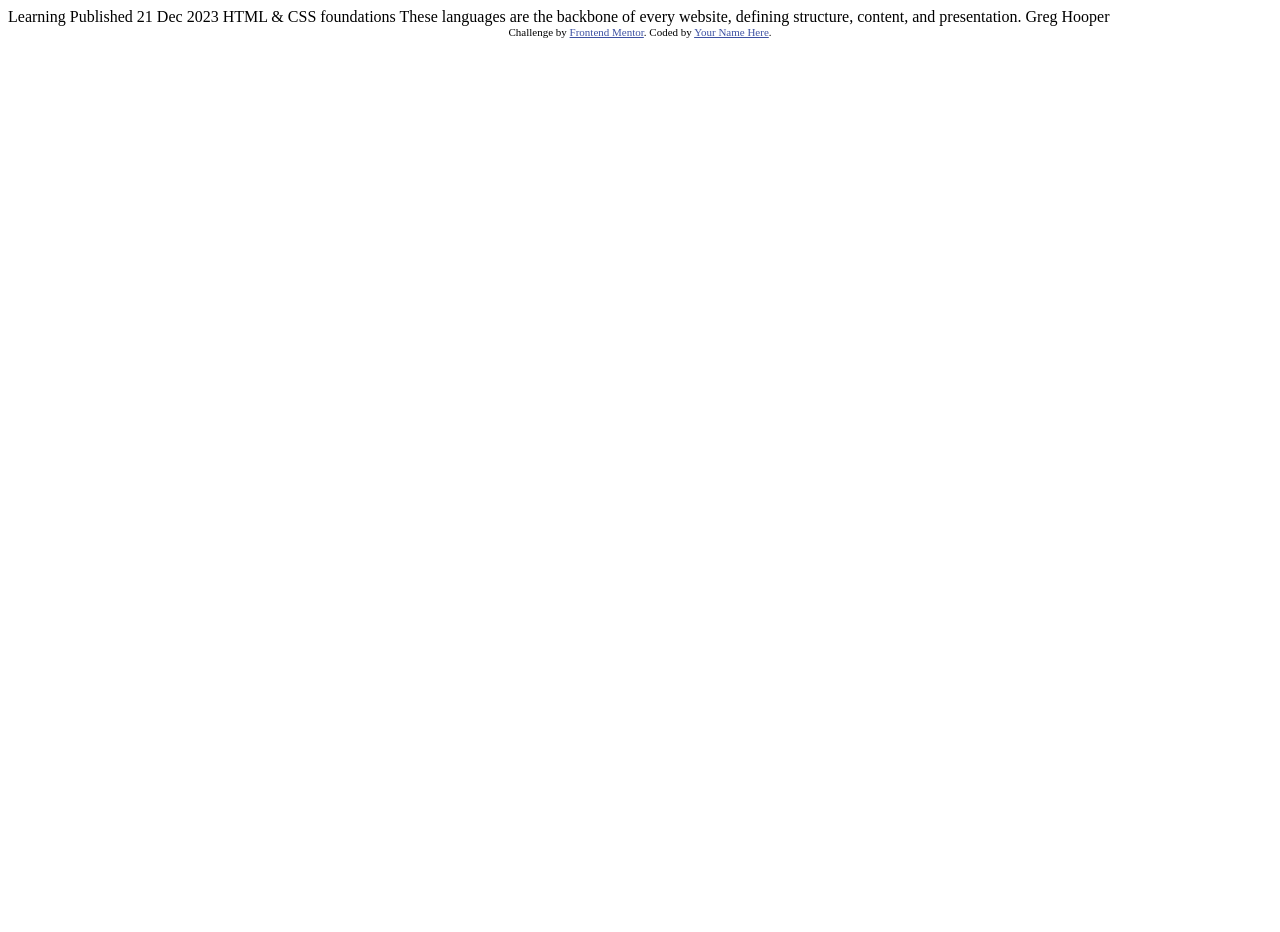
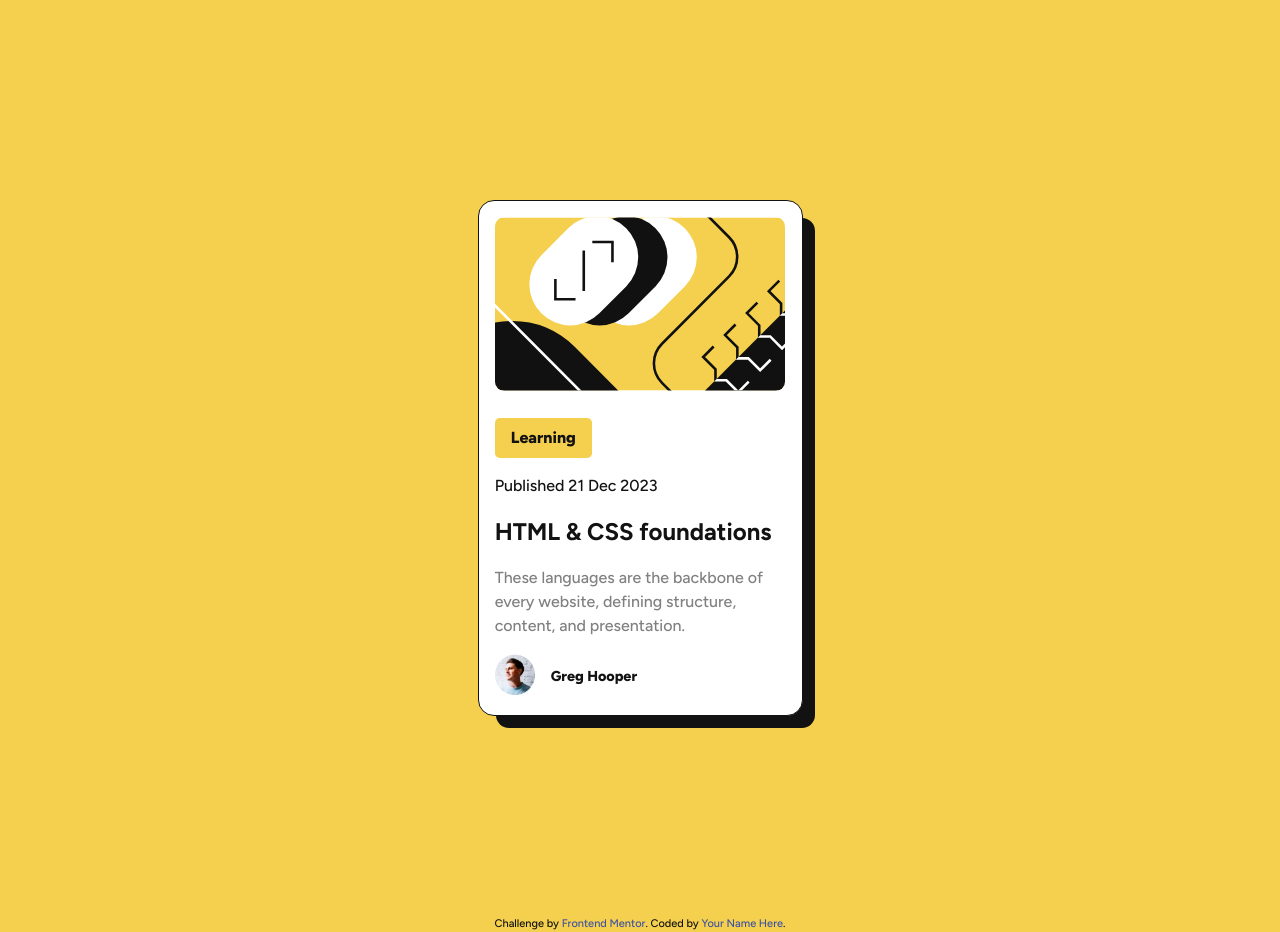
Before and after one commit to savvycolleen/blog-preview-card, a plain HTML site: page index.html in a window 1280 px wide. Before the commit the page ends 800 px from the top, so only its background shows below. Drawn offline with Linux system fonts and the light colour scheme.

Commit message:
first submission

```diff
--- /dev/null
+++ b/css/style.css
@@ -0,0 +1,95 @@
+*, *::before, *::after {
+  box-sizing: border-box;
+}
+
+/* - White: hsl(0, 0%, 100%)
+- Grey: hsl(0, 0%, 50%)
+- Black: hsl(0, 0%, 7%) */
+
+body {
+  background-color: hsl(47, 88%, 63%);
+  margin: 0;
+  font-family: "Figtree", sans-serif;
+  font-weight: 500;
+  line-height: 1.5;
+  color: hsl(0, 0%, 7%);
+  display: grid;
+  grid-template-areas: "main";
+  align-items: center;
+  justify-items: center;
+}
+
+main {
+  grid-area: main;
+  margin-top: 200px;
+  margin-bottom: 200px;
+  background-color: hsl(0, 0%, 100%);
+  width: 325px;
+  border: 1px solid hsl(0, 0%, 7%);
+  box-shadow: 15px 15px 0px -3px hsl(0, 0%, 7%);
+}
+
+img {
+  max-width: 100%;
+  margin-bottom: 1.25rem;
+}
+
+a, a:visited {
+  text-decoration: none;
+  color: hsl(0, 0%, 7%);
+}
+
+a:hover {
+  color: hsl(47, 88%, 63%);
+  caret-color: hsl(0, 0%, 7%);
+}
+
+h1, p {
+  margin-top: 0;
+}
+
+h1 {
+  font-size: 1.5rem;
+}
+
+.container {
+  width: 90%;
+  margin: 0 auto;
+  padding-top: 1rem;
+}
+
+.bevel {
+  border-radius: 1rem;
+}
+
+.main__illustration {
+  border-radius: .6rem;
+  width: 100%;
+}
+
+.main__tag {
+  display: inline-block;
+  background-color: hsl(47, 88%, 63%);
+  padding: .5rem 1rem;
+  border-radius: .3rem;
+  font-weight: 800;
+}
+
+.main__text {
+  color: hsl(0, 0%, 50%);
+}
+
+.row {
+  display: flex;
+  align-items: center;
+  gap: 1rem;
+}
+
+.main__avatar-img {
+  width: 40px
+}
+
+.main__avatar-text {
+  font-weight: 800;
+  font-size: .9rem;
+}
--- a/index.html
+++ b/index.html
@@ -13,18 +13,34 @@
     .attribution { font-size: 11px; text-align: center; }
     .attribution a { color: hsl(228, 45%, 44%); }
   </style>
+  <link rel="stylesheet" href="css/style.css">
+  <link rel="preconnect" href="https://fonts.googleapis.com">
+  <link rel="preconnect" href="https://fonts.gstatic.com" crossorigin>
+  <link href="https://fonts.googleapis.com/css2?family=Figtree:ital,wght@0,300..900;1,300..900&display=swap" rel="stylesheet">
 </head>
 <body>
+  <main class="bevel">
+    <div class="container">
+      <img class="main__illustration" src="assets/images/illustration-article.svg" alt="yellow and black illustration design">
+      <p class="main__tag">Learning</p>
+      <p>Published 21 Dec 2023</p>
+      <h1><a href="#">HTML & CSS foundations</a></h1>
+      <p class="main__text">These languages are the backbone of every website, defining structure, content, and presentation.</p>
+      <div class="row">
+        <img class="main__avatar-img" src="assets/images/image-avatar.webp" alt="avatar headshot">
+        <p class="main__avatar-text">Greg Hooper</p>
+      </div>
+    </div>
+  </main>
 
-  Learning
 
-  Published 21 Dec 2023
 
-  HTML & CSS foundations
 
-  These languages are the backbone of every website, defining structure, content, and presentation.
 
-  Greg Hooper
+
+
+
+
 
   <div class="attribution">
     Challenge by <a href="https://www.frontendmentor.io?ref=challenge" target="_blank">Frontend Mentor</a>.
```
